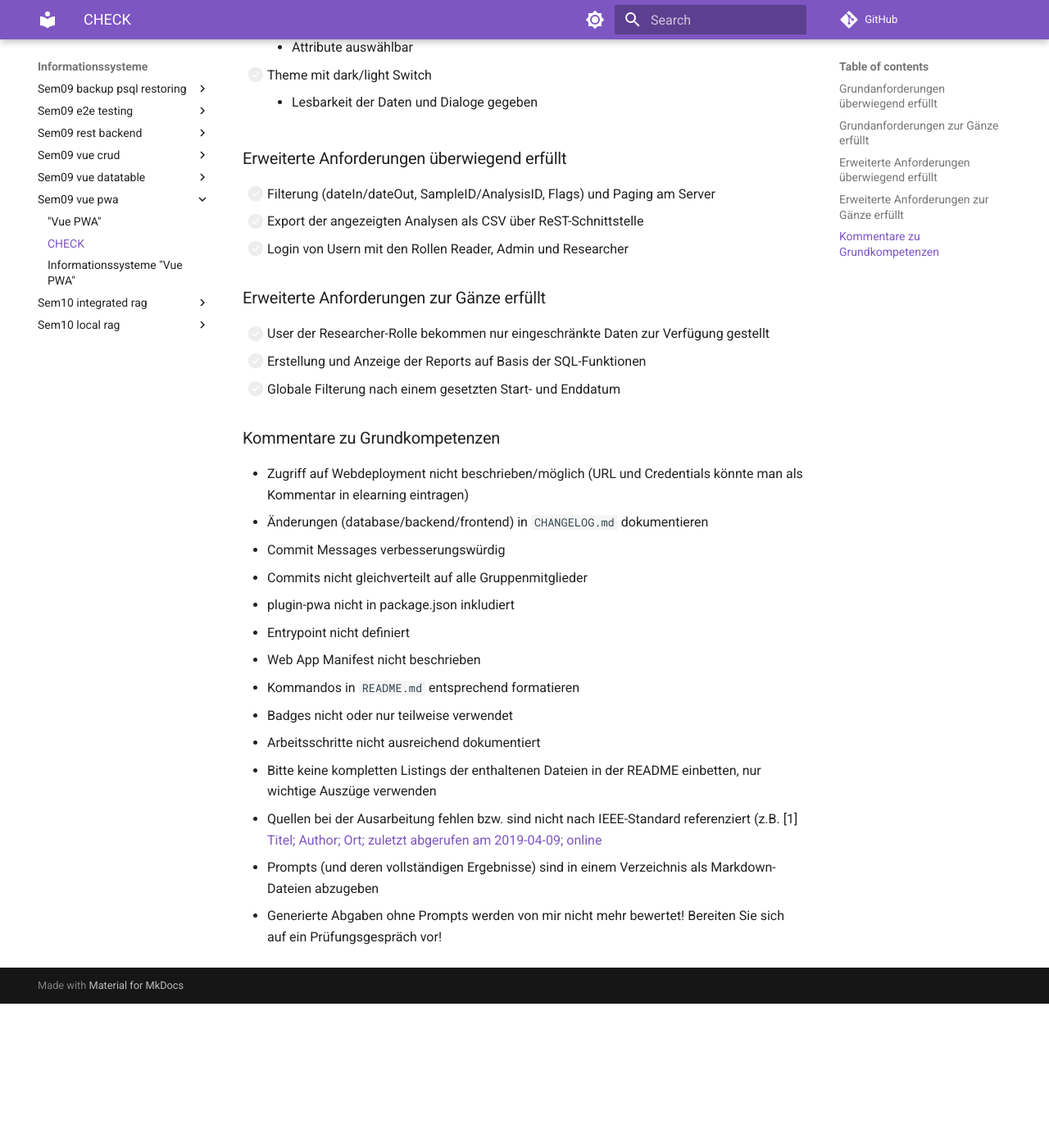
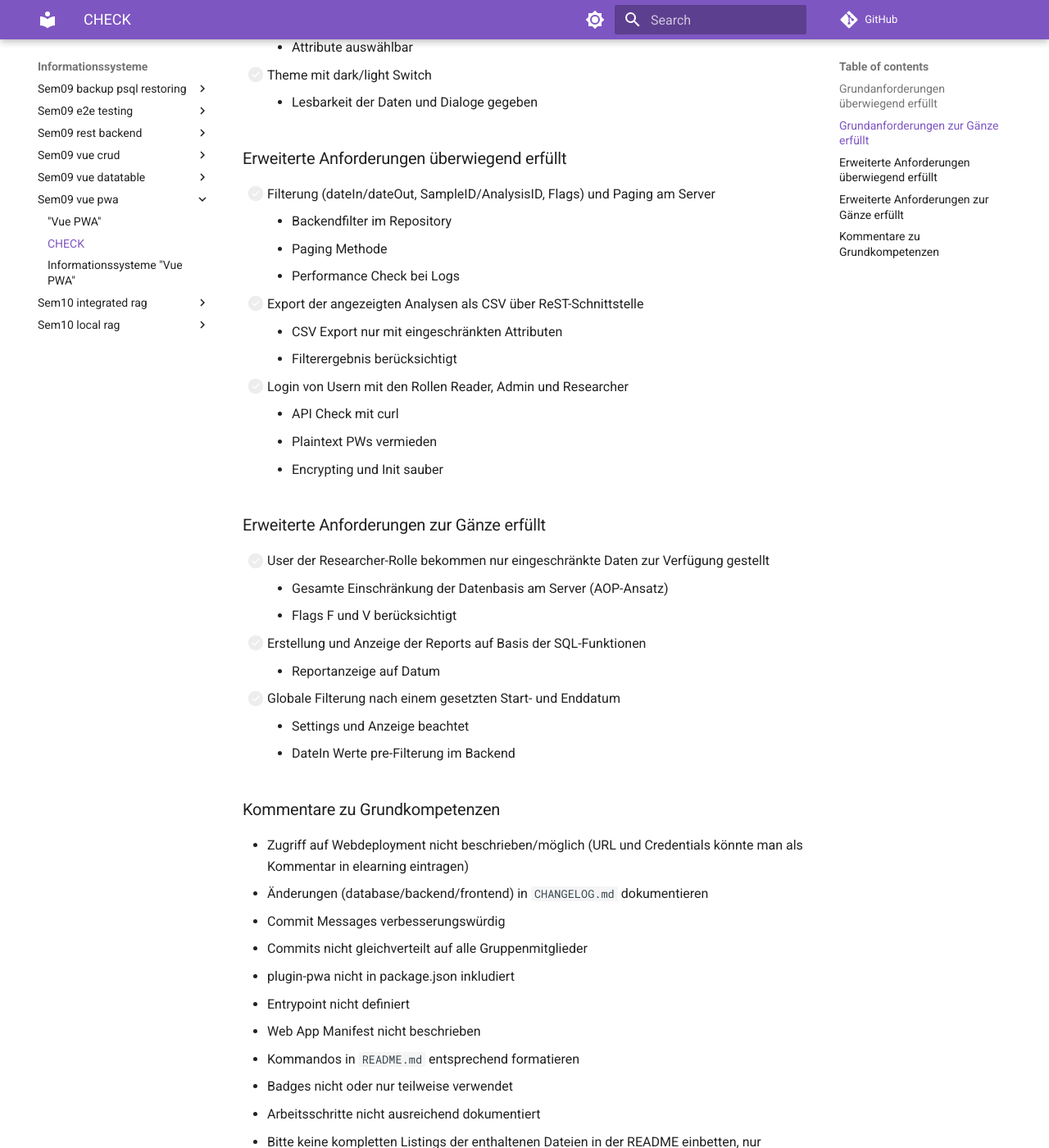
Before and after one commit to TGM-HIT/insy-exercises, an MkDocs documentation site: the page built from docs/informationssysteme_/sem09_vue_pwa/CHECK.md, in a window 1280 px wide and 1400 px high, scrolled down 777 px. Shown: the whole window at 82% size. Built offline with MkDocs 1.6.1 and Material for MkDocs 9.7.7, drawn with Linux system fonts in a browser that asks for light colours; comment, search, counter and statistics services are not loaded; before the commit the page ends 2001 px from its top, so only the background shows below that.

Commit message:
subinfos for checkboxes added

```diff
--- a/docs/informationssysteme_/sem09_vue_pwa/CHECK.md
+++ b/docs/informationssysteme_/sem09_vue_pwa/CHECK.md
@@ -23,13 +23,26 @@ Repository-Name: []()
 
 ### Erweiterte Anforderungen überwiegend erfüllt
 - [ ] Filterung (dateIn/dateOut, SampleID/AnalysisID, Flags) und Paging am Server
+    * Backendfilter im Repository
+    * Paging Methode
+    * Performance Check bei Logs
 - [ ] Export der angezeigten Analysen als CSV über ReST-Schnittstelle
+    * CSV Export nur mit eingeschränkten Attributen
+    * Filterergebnis berücksichtigt
 - [ ] Login von Usern mit den Rollen Reader, Admin und Researcher
+    * API Check mit curl
+    * Plaintext PWs vermieden
+    * Encrypting und Init sauber
 
 ### Erweiterte Anforderungen zur Gänze erfüllt
 - [ ] User der Researcher-Rolle bekommen nur eingeschränkte Daten zur Verfügung gestellt
+    * Gesamte Einschränkung der Datenbasis am Server (AOP-Ansatz)
+    * Flags F und V berücksichtigt
 - [ ] Erstellung und Anzeige der Reports auf Basis der SQL-Funktionen
+    * Reportanzeige auf Datum
 - [ ] Globale Filterung nach einem gesetzten Start- und Enddatum
+    * Settings und Anzeige beachtet
+    * DateIn Werte pre-Filterung im Backend
 
 ### Kommentare zu Grundkompetenzen
 * Zugriff auf Webdeployment nicht beschrieben/möglich (URL und Credentials könnte man als Kommentar in elearning eintragen)
```
